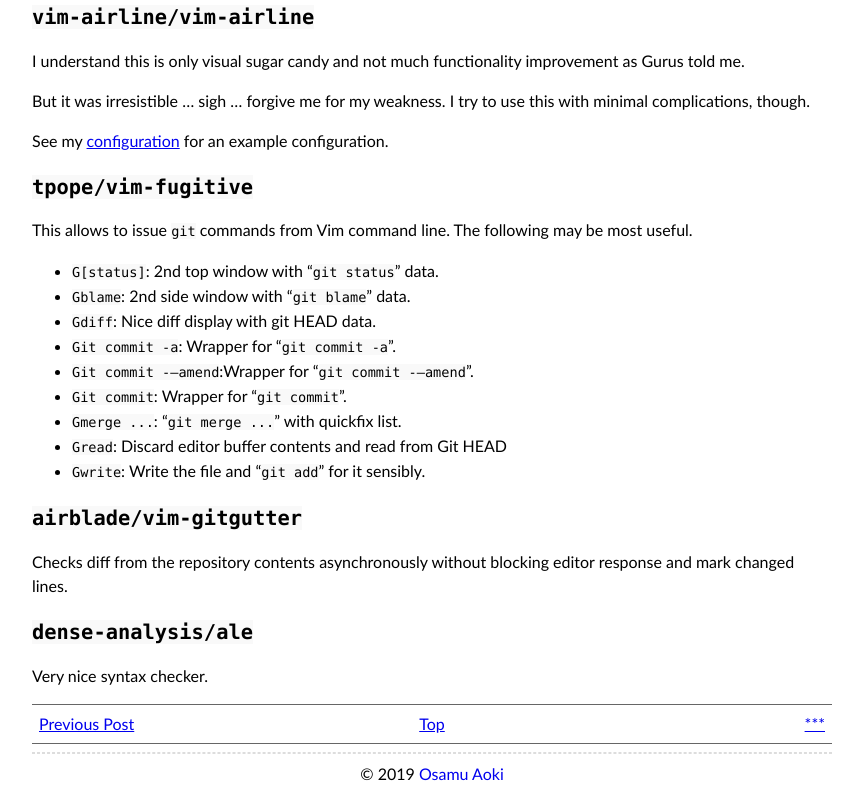
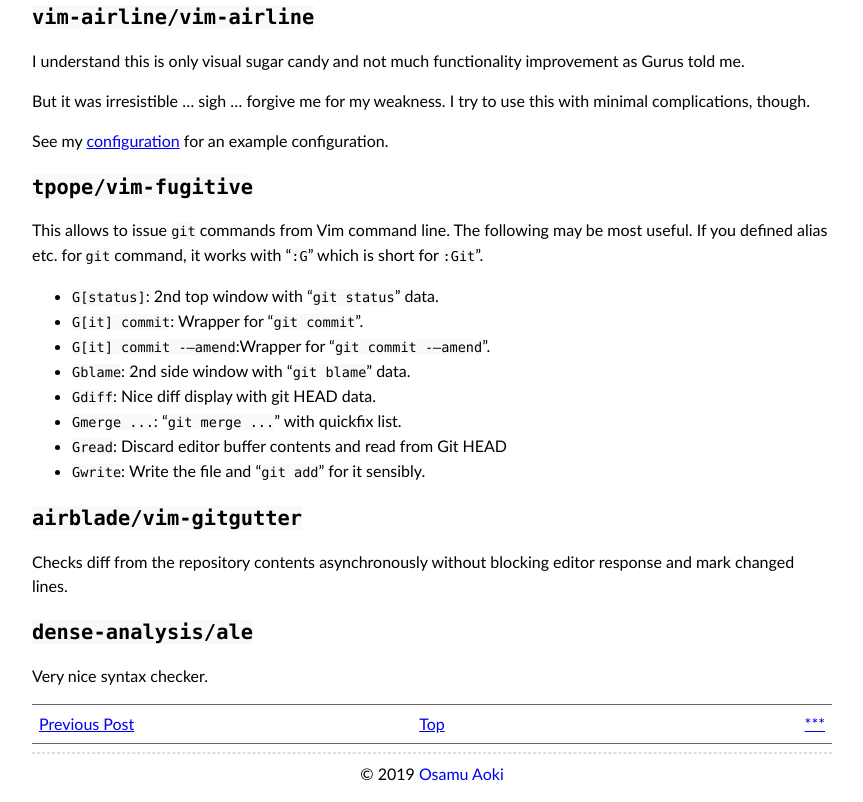
Before and after one commit to osamuaoki/osamuaoki.github.io, a plain HTML site: page en/2019/09/24/vim-learn-2/index.html in a window 1280 px wide. Shown: the part 1276-2078 px from the top of the page, without its empty margins (208-1071 px from the left). Drawn offline with Linux system fonts and the light colour scheme.

Commit message:
rebuilding site Sat Sep 28 02:19:48 JST 2019

```diff
--- a/en/2019/09/24/vim-learn-2/index.html
+++ b/en/2019/09/24/vim-learn-2/index.html
@@ -137,15 +137,15 @@ for an example configuration.</p>
 <h2 id="tpope-vim-fugitive"><code>tpope/vim-fugitive</code></h2>
 
 <p>This allows to issue <code>git</code> commands from Vim command line.  The following may
-be most useful.</p>
+be most useful.  If you defined alias etc. for <code>git</code> command, it works with
+&ldquo;<code>:G</code>&rdquo; which is short for <code>:Git</code>&rdquo;.</p>
 
 <ul>
 <li><code>G[status]</code>: 2nd top window with &ldquo;<code>git status</code>&rdquo; data.</li>
+<li><code>G[it] commit</code>: Wrapper for &ldquo;<code>git commit</code>&rdquo;.</li>
+<li><code>G[it] commit -–amend</code>:Wrapper for &ldquo;<code>git commit -–amend</code>&rdquo;.</li>
 <li><code>Gblame</code>: 2nd side window with &ldquo;<code>git blame</code>&rdquo; data.</li>
 <li><code>Gdiff</code>: Nice diff display with git HEAD data.</li>
-<li><code>Git commit -a</code>: Wrapper for &ldquo;<code>git commit -a</code>&rdquo;.</li>
-<li><code>Git commit -–amend</code>:Wrapper for &ldquo;<code>git commit -–amend</code>&rdquo;.</li>
-<li><code>Git commit</code>: Wrapper for &ldquo;<code>git commit</code>&rdquo;.</li>
 <li><code>Gmerge ...</code>: &ldquo;<code>git merge ...</code>&rdquo; with quickfix list.</li>
 <li><code>Gread</code>: Discard editor buffer contents and read from Git HEAD</li>
 <li><code>Gwrite</code>: Write the file and &ldquo;<code>git add</code>&rdquo; for it sensibly.</li>
```
Also changed, not shown: sitemap.xml (+4 -4 lines).
